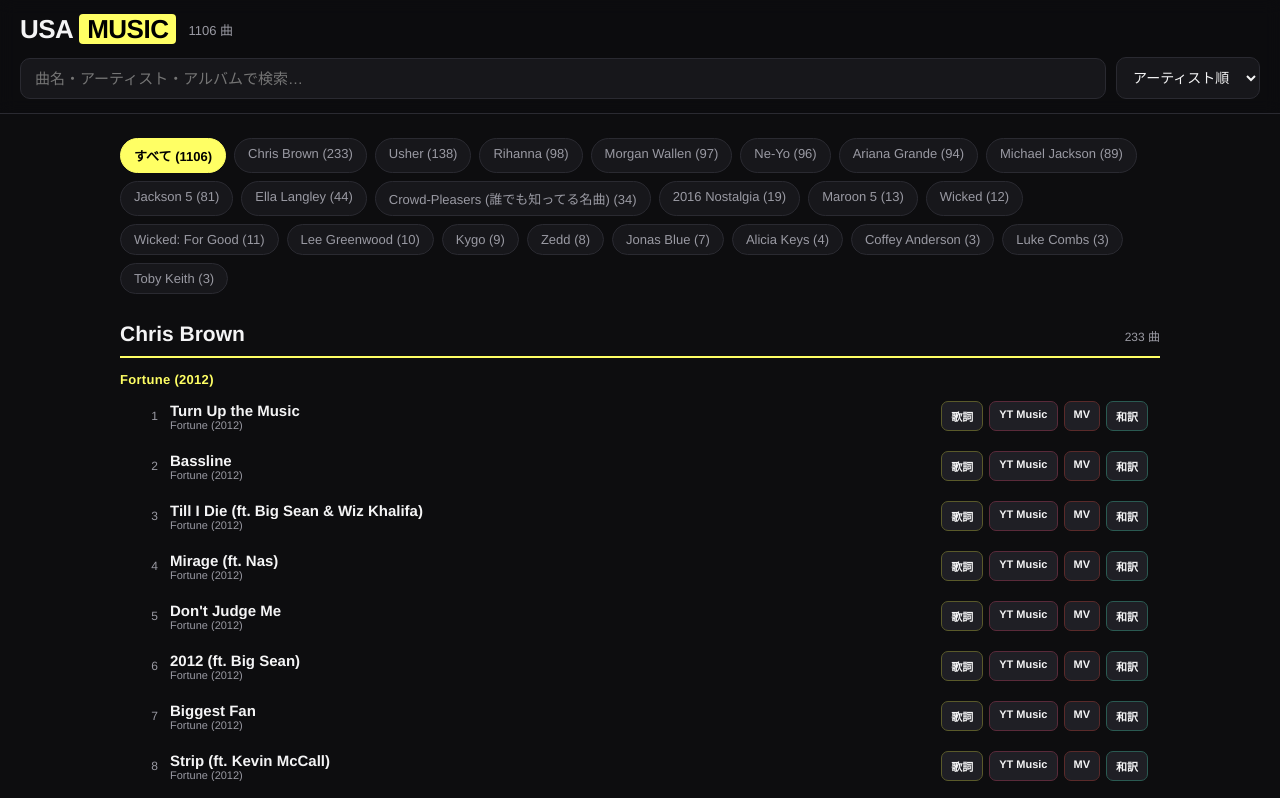
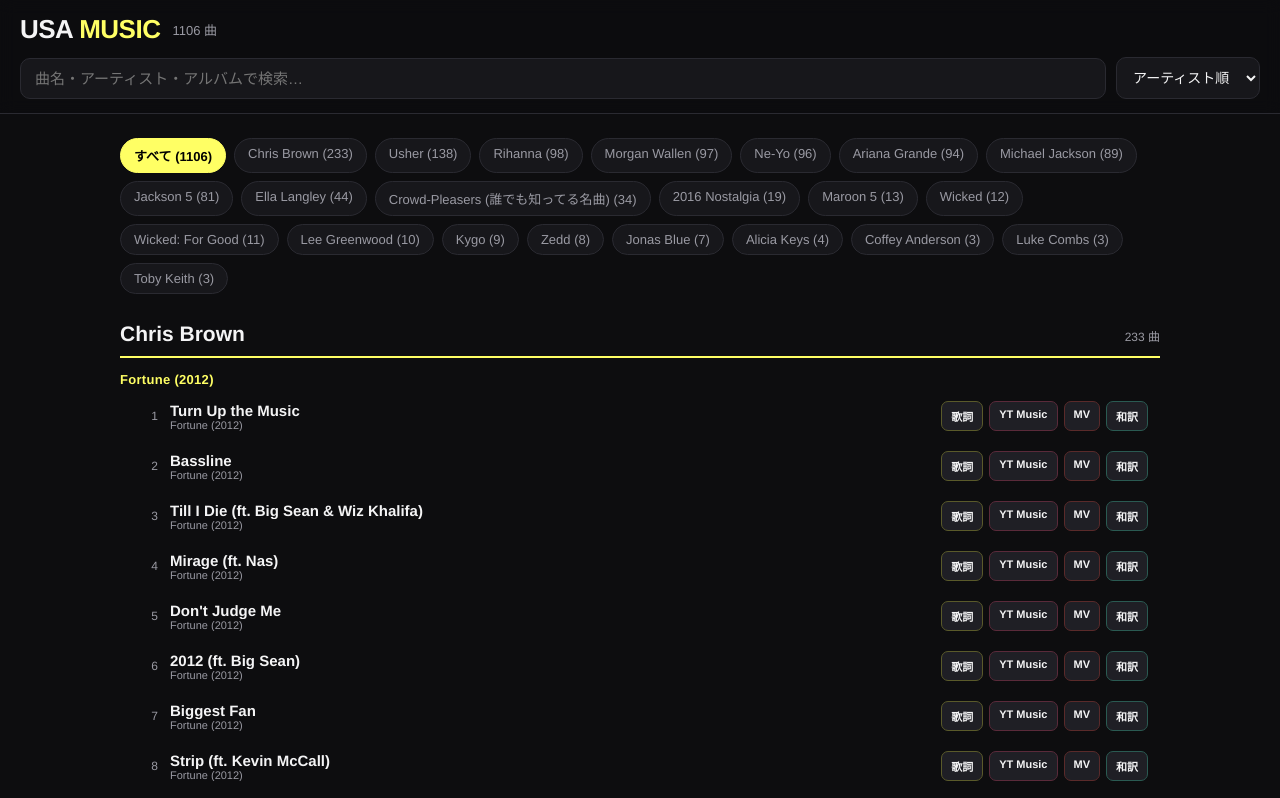
Before and after one commit to yutotakahashi-gmo/usa-music, a plain HTML site: page index.html in a window 1280 px wide. Shown: the top 798 px of the page. Drawn offline with Linux system fonts and the light colour scheme.

Commit message:
Add files via upload

```diff
--- a/index.html
+++ b/index.html
@@ -18,7 +18,7 @@ header{position:sticky;top:0;z-index:20;background:rgba(13,13,15,.92);
   backdrop-filter:blur(8px);border-bottom:1px solid var(--line);padding:14px 20px;}
 .brand{display:flex;align-items:center;gap:12px;flex-wrap:wrap}
 .logo{font-weight:800;font-size:26px;letter-spacing:-.5px}
-.logo b{background:var(--acc);color:#000;padding:0 8px;border-radius:4px}
+.logo b{color:var(--acc);font-weight:800}
 .count{color:var(--muted);font-size:13px}
 .searchbar{margin-top:12px;display:flex;gap:10px;flex-wrap:wrap;align-items:center}
 .searchbar input[type=search]{flex:1;min-width:220px;background:var(--panel);border:1px solid var(--line);
```
